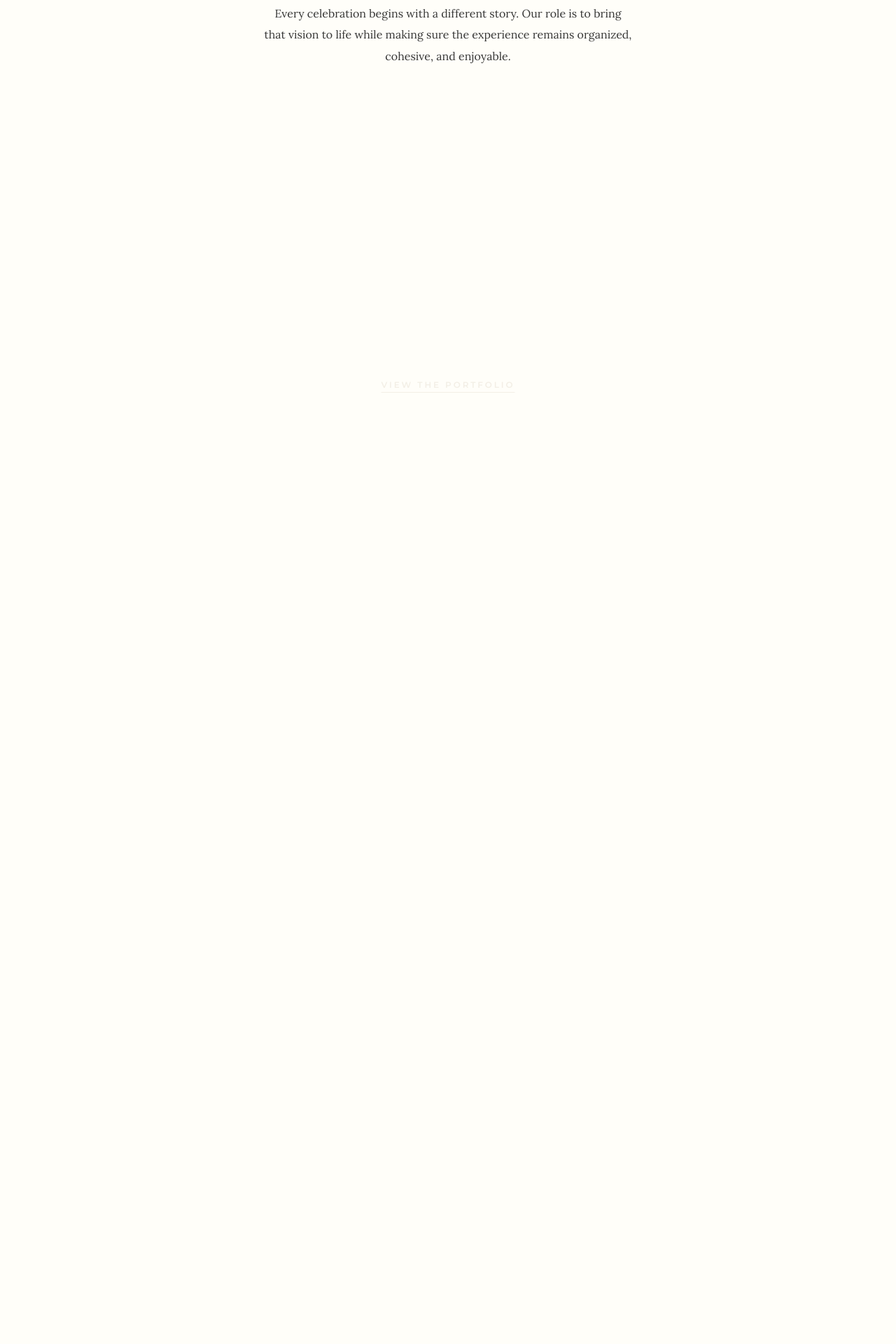
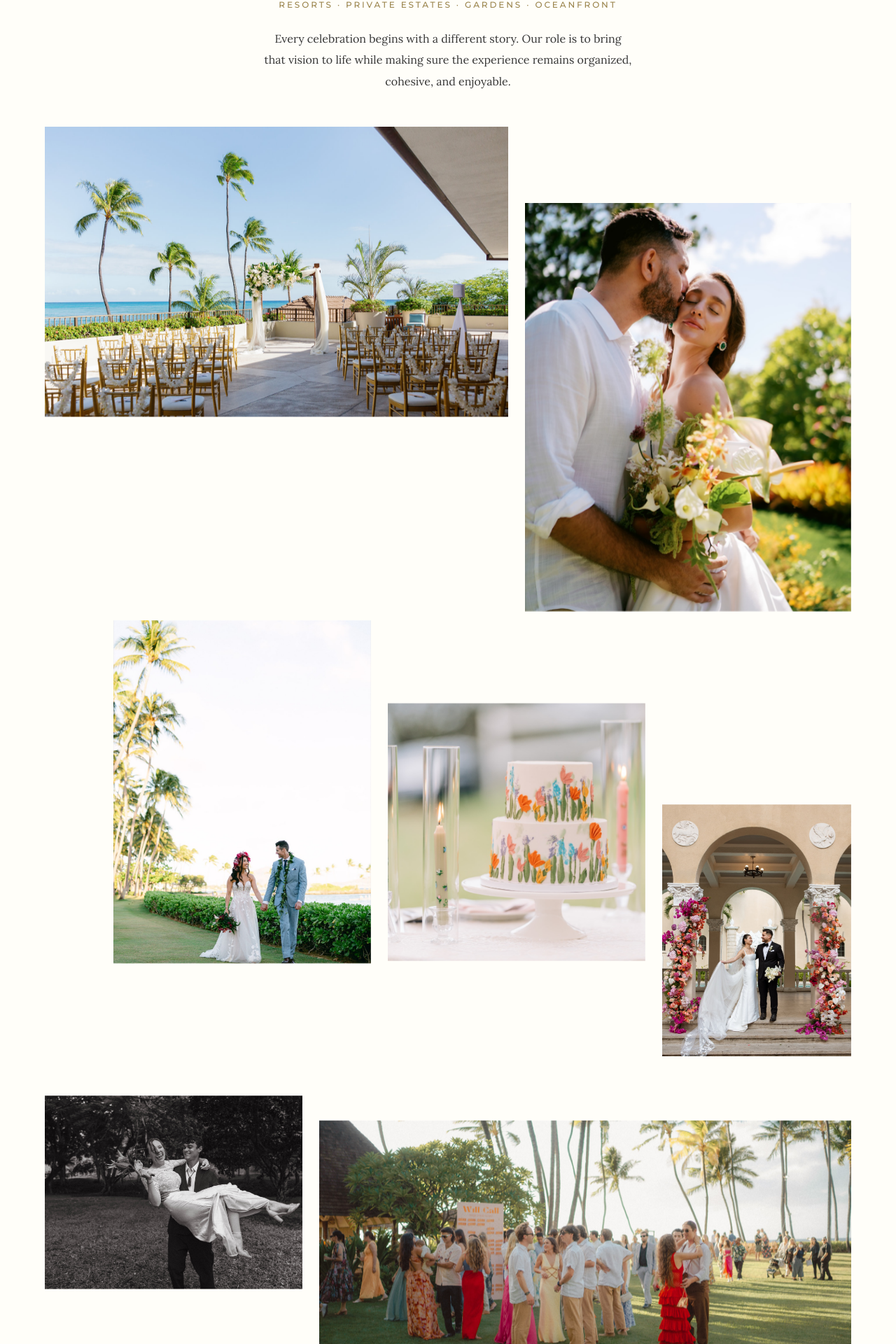
Before and after one commit to gatherwiseio/one-only-events, a Next.js app: page / in a window 1280 px wide. Shown: the part 1854-3774 px from the top of the page at 70% size. Built offline with nearby package versions, Linux system fonts and the light colour scheme.

Commit message:
Revert "Recent weddings: dark background and pinned scroll-assembly collage"
This reverts commit 012c0e2520be77403fcd5c5ce455271c88f008dd.

```diff
--- a/src/app/globals.css
+++ b/src/app/globals.css
@@ -116,9 +116,6 @@
 
 :root {
   --hero-h: clamp(36rem, 92svh, 55rem);
-  --collage-h: min(32rem + 8vw, calc(100svh - 17rem));
-  --weddings-pin-h: 320svh;
-  --shadow-photo: 0 1.5rem 3rem rgb(0 0 0 / 0.35);
   --wordmark-w: clamp(9.5rem, 8rem + 4vw, 12.5rem);
   --wordmark-ratio: 7960 / 890;
   --slide-fade: 1.4s;
@@ -194,126 +191,49 @@
     transition: opacity var(--slide-fade) ease;
   }
 
-  /*
-   * Recent weddings. Phones: a 2-column grid. From md up: an overlapping collage sized to fit
-   * one screen, so the section can pin while the photos assemble (see "Scroll assembly" below).
-   */
-  .wcollage {
+  /* Recent weddings: editorial mosaic, 2 columns on phones, 12 from md up */
+  .mosaic {
     display: grid;
     grid-template-columns: repeat(2, minmax(0, 1fr));
     gap: 1rem;
+    align-items: start;
   }
-  .wcollage > * {
-    position: relative;
-    overflow: hidden;
-  }
-  .wcollage > :nth-child(1),
-  .wcollage > :nth-child(6),
-  .wcollage > :nth-child(7) {
+  .mosaic > :first-child,
+  .mosaic > :nth-child(6),
+  .mosaic > :last-child {
     grid-column: span 2;
   }
   @media (width >= 48rem) {
-    .wcollage {
-      display: block;
-      position: relative;
-      width: 100%;
-      max-width: var(--container-wide);
-      height: var(--collage-h);
+    .mosaic {
+      grid-template-columns: repeat(12, minmax(0, 1fr));
+      gap: 1.5rem;
     }
-    .wcollage > * {
-      position: absolute;
-      aspect-ratio: auto;
-      box-shadow: var(--shadow-photo);
+    .mosaic > :nth-child(1) {
+      grid-column: 1 / 8;
     }
-    .wcollage > :nth-child(1) { left: 0; top: 8%; width: 34%; height: 41%; }
-    .wcollage > :nth-child(2) { left: 30%; top: 0; width: 18%; height: 44%; }
-    .wcollage > :nth-child(3) { left: 52%; top: 6%; width: 16%; height: 41%; }
-    .wcollage > :nth-child(4) { left: 72%; top: 0; width: 28%; height: 36%; }
-    .wcollage > :nth-child(5) { left: 4%; top: 55%; width: 17%; height: 44%; }
-    .wcollage > :nth-child(6) { left: 25%; top: 50%; width: 30%; height: 39%; }
-    .wcollage > :nth-child(7) { left: 60%; top: 44%; width: 40%; height: 52%; }
-  }
-
-  /* Where each collage photo flies in from */
-  .wcollage > :nth-child(1) { --tx: -14vw; --ty: 18vh; --rot: -3deg; }
-  .wcollage > :nth-child(2) { --tx: 0; --ty: 45vh; --rot: 2deg; }
-  .wcollage > :nth-child(3) { --tx: 6vw; --ty: -30vh; --rot: -2deg; }
-  .wcollage > :nth-child(4) { --tx: 18vw; --ty: 12vh; --rot: 3deg; }
-  .wcollage > :nth-child(5) { --tx: -18vw; --ty: 20vh; --rot: 2deg; }
-  .wcollage > :nth-child(6) { --tx: 0; --ty: 50vh; --rot: -2deg; }
-  .wcollage > :nth-child(7) { --tx: 16vw; --ty: 35vh; --rot: 2deg; }
-
-  /* Scroll assembly: dark background on the way in; on desktop the section pins and the
-     photos settle into the collage one by one. Off for reduced motion and older browsers,
-     which get the finished collage on the dark background. */
-  @supports (animation-timeline: view()) {
-    @media (prefers-reduced-motion: no-preference) {
-      .weddings {
-        animation: weddings-dark linear both;
-        animation-timeline: view();
-        animation-range: entry 15% entry 70%;
-      }
-      .wcollage > * {
-        animation: tile-rise linear both;
-        animation-timeline: view();
-        animation-range: entry 0% cover 30%;
-      }
-      @media (width >= 48rem) {
-        .weddings {
-          height: var(--weddings-pin-h);
-          view-timeline-name: --weddings;
-        }
-        .weddings-stage {
-          position: sticky;
-          top: 0;
-          height: 100svh;
-        }
-        .wcollage > * {
-          animation-name: tile-in;
-          animation-timeline: --weddings;
-        }
-        .wcollage > :nth-child(1) { animation-range: contain 0% contain 26%; }
-        .wcollage > :nth-child(2) { animation-range: contain 9% contain 35%; }
-        .wcollage > :nth-child(3) { animation-range: contain 18% contain 44%; }
-        .wcollage > :nth-child(4) { animation-range: contain 27% contain 53%; }
-        .wcollage > :nth-child(5) { animation-range: contain 36% contain 62%; }
-        .wcollage > :nth-child(6) { animation-range: contain 45% contain 71%; }
-        .wcollage > :nth-child(7) { animation-range: contain 54% contain 80%; }
-      }
+    .mosaic > :nth-child(2) {
+      grid-column: 8 / 13;
+      margin-top: 8.75rem;
     }
-  }
-
-  @keyframes weddings-dark {
-    from {
-      background-color: var(--color-surface);
-      color: var(--color-ink);
+    .mosaic > :nth-child(3) {
+      grid-column: 2 / 6;
+      margin-top: -3.75rem;
     }
-    to {
-      background-color: var(--color-panel);
-      color: var(--color-on-panel);
+    .mosaic > :nth-child(4) {
+      grid-column: 6 / 10;
+      margin-top: 3.75rem;
     }
-  }
-  @keyframes tile-in {
-    from {
-      opacity: 0;
-      transform: translate(var(--tx), var(--ty)) scale(0.82) rotate(var(--rot));
+    .mosaic > :nth-child(5) {
+      grid-column: 10 / 13;
+      margin-top: 11.25rem;
     }
-    55% {
-      opacity: 1;
+    .mosaic > :nth-child(6) {
+      grid-column: 1 / 5;
+      margin-top: 1.25rem;
     }
-    to {
-      opacity: 1;
-      transform: none;
-    }
-  }
-  @keyframes tile-rise {
-    from {
-      opacity: 0.2;
-      transform: translateY(2.5rem) scale(0.96);
-    }
-    to {
-      opacity: 1;
-      transform: none;
+    .mosaic > :nth-child(7) {
+      grid-column: 5 / 13;
+      margin-top: 5rem;
     }
   }
 
--- a/src/components/Button.tsx
+++ b/src/components/Button.tsx
@@ -2,7 +2,7 @@ import Link from "next/link";
 import type { ReactNode } from "react";
 
 type Variant = "primary" | "secondary" | "link";
-type Tone = "light" | "dark" | "pink" | "current";
+type Tone = "light" | "dark" | "pink";
 
 const base = "font-display uppercase text-label transition-colors duration-300 ease-soft";
 
@@ -10,18 +10,16 @@ const primary = "inline-flex items-center justify-center min-h-button px-8 bg-ac
 const secondary = "inline-flex items-center justify-center min-h-tap px-5 border border-accent font-medium text-accent hover:bg-accent hover:text-on-photo";
 
 const styles: Record<Variant, Record<Tone, string>> = {
-  primary: { light: primary, dark: primary, pink: primary, current: primary },
+  primary: { light: primary, dark: primary, pink: primary },
   secondary: {
     light: secondary,
     dark: "inline-flex items-center justify-center min-h-tap px-5 border border-on-photo font-medium text-on-photo hover:bg-on-photo hover:text-ink",
     pink: secondary,
-    current: secondary,
   },
   link: {
     light: "inline-block py-3 font-semibold text-accent underline underline-offset-6 decoration-1 hover:text-accent-deep",
     dark: "inline-block py-3 font-semibold text-on-photo underline underline-offset-6 decoration-1 hover:text-on-photo-muted",
     pink: "inline-block py-3 font-semibold text-pink underline underline-offset-6 decoration-1 hover:text-pink-deep",
-    current: "inline-block py-3 font-semibold text-current underline underline-offset-6 decoration-1 hover:text-accent-label",
   },
 };
 
--- a/src/components/sections/RecentWeddings.tsx
+++ b/src/components/sections/RecentWeddings.tsx
@@ -3,37 +3,32 @@ import { Button } from "@/components/Button";
 import { SectionHeading } from "@/components/SectionHeading";
 import { weddings } from "@/content/site";
 
-/**
- * Dark gallery section. On desktop it pins while the photos fly in and settle into the
- * collage; on phones each photo rises in as it scrolls into view. All motion is CSS
- * (scroll-driven animations in globals.css) and switches off for reduced motion.
- */
+const speedClass = { a: "parallax-a", b: "parallax-b", c: "parallax-c" } as const;
+
 export function RecentWeddings() {
   return (
-    <section id="weddings" aria-labelledby="weddings-title" className="weddings relative scroll-mt-20 bg-panel text-on-panel">
-      <div className="weddings-stage flex flex-col justify-center overflow-hidden px-gutter py-section md:pt-24 md:pb-10">
-        <div className="mx-auto flex max-w-content flex-col items-center gap-5 text-center">
-          <SectionHeading id="weddings-title" title={weddings.title} label={weddings.label} tone="inherit" />
+    <section id="weddings" aria-labelledby="weddings-title" className="scroll-mt-20 overflow-hidden px-gutter pt-section pb-section md:pb-48">
+      <div className="mx-auto flex max-w-content flex-col items-center gap-6 text-center">
+        <SectionHeading id="weddings-title" title={weddings.title} label={weddings.label} />
         <p className="max-w-copy text-body">{weddings.intro}</p>
       </div>
-        <div className="wcollage mx-auto mt-10 w-full">
+      <div className="mosaic mx-auto mt-group max-w-wide">
         {weddings.photos.map((photo, i) => (
-            <div key={photo.src} className={`${photo.ratio} md:aspect-auto`}>
+          <div key={photo.src} className={`relative ${photo.ratio} ${speedClass[photo.speed]}`}>
             <Image
               src={photo.src}
               alt={photo.alt}
               fill
-                sizes={i === 0 || i >= 5 ? "(width >= 48rem) 40vw, 100vw" : "(width >= 48rem) 28vw, 50vw"}
+              sizes={i === 0 || i === 6 ? "(width >= 48rem) 60vw, 100vw" : "(width >= 48rem) 35vw, 50vw"}
               className="object-cover"
             />
           </div>
         ))}
       </div>
-        <div className="mt-8 text-center">
-          <Button href={weddings.link.href} live={weddings.link.live} tone="current">
+      <div className="mt-group text-center md:mt-40">
+        <Button href={weddings.link.href} live={weddings.link.live}>
           {weddings.link.label}
         </Button>
-        </div>
       </div>
     </section>
   );
--- a/src/content/site.ts
+++ b/src/content/site.ts
@@ -95,7 +95,7 @@ export const about = {
   link: { ...aboutPage, label: "More about Sunny" },
 };
 
-export type MosaicPhoto = { src: string; alt: string; ratio: string };
+export type MosaicPhoto = { src: string; alt: string; ratio: string; speed: "a" | "b" | "c" };
 
 export const weddings = {
   title: "Recent weddings",
@@ -104,13 +104,13 @@ export const weddings = {
     "Every celebration begins with a different story. Our role is to bring that vision to life while making sure the experience remains organized, cohesive, and enjoyable.",
   link: { ...portfolioPage, label: "View the portfolio" },
   photos: [
-    { src: "/images/weddings/oceanfront-ceremony-chairs.jpg", alt: "An oceanfront ceremony set with gold chairs under the palms", ratio: "aspect-16/10" },
-    { src: "/images/weddings/couple-florals-kiss.jpg", alt: "A groom kisses his bride, who holds a bright bouquet", ratio: "aspect-4/5" },
-    { src: "/images/weddings/couple-palms-lawn.jpg", alt: "A couple on a palm-lined lawn by the sea", ratio: "aspect-4/5" },
-    { src: "/images/weddings/painted-floral-cake.jpg", alt: "A white wedding cake painted with colorful flowers", ratio: "aspect-4/5" },
-    { src: "/images/weddings/archway-ceremony.jpg", alt: "A couple marrying beneath an archway framed with florals", ratio: "aspect-4/5" },
-    { src: "/images/weddings/black-white-carry.jpg", alt: "Black-and-white photo of a groom carrying his laughing bride", ratio: "aspect-4/3" },
-    { src: "/images/weddings/palm-grove-procession.jpg", alt: "Guests in colorful outfits gathering in a palm grove", ratio: "aspect-21/9" },
+    { src: "/images/weddings/oceanfront-ceremony-chairs.jpg", alt: "An oceanfront ceremony set with gold chairs under the palms", ratio: "aspect-16/10", speed: "a" },
+    { src: "/images/weddings/couple-florals-kiss.jpg", alt: "A groom kisses his bride, who holds a bright bouquet", ratio: "aspect-4/5", speed: "c" },
+    { src: "/images/weddings/couple-palms-lawn.jpg", alt: "A couple on a palm-lined lawn by the sea", ratio: "aspect-3/4", speed: "b" },
+    { src: "/images/weddings/painted-floral-cake.jpg", alt: "A white wedding cake painted with colorful flowers", ratio: "aspect-square", speed: "a" },
+    { src: "/images/weddings/archway-ceremony.jpg", alt: "A couple marrying beneath an archway framed with florals", ratio: "aspect-3/4", speed: "c" },
+    { src: "/images/weddings/black-white-carry.jpg", alt: "Black-and-white photo of a groom carrying his laughing bride", ratio: "aspect-4/3", speed: "b" },
+    { src: "/images/weddings/palm-grove-procession.jpg", alt: "Guests in colorful outfits gathering in a palm grove", ratio: "aspect-21/9", speed: "a" },
   ] satisfies MosaicPhoto[],
 };
 
```
Also changed, not shown: src/components/SectionHeading.tsx (+2 -5 lines), 1 other file (tests, documents, lock files or other folders). Lines whose indentation alone changed are shown as unchanged.
